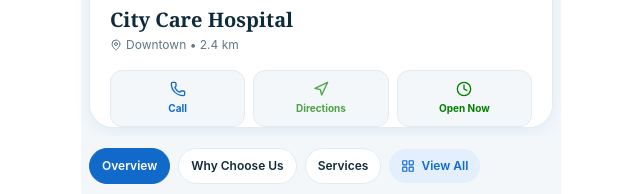
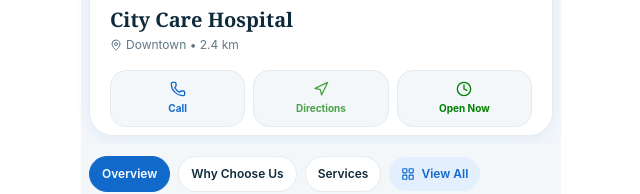
Before and after one commit to surajwizify-lgtm/my_app_demo, a React (Vite) app: page /hospitals/1 in a window 1280 px wide. Shown: the part 215-409 px from the top of the page, without its empty margins (319-959 px from the left). Built offline with nearby package versions, Linux system fonts and the light colour scheme.

Commit message:
improve button ui

```diff
--- a/src/components/common/SectionHeader.jsx
+++ b/src/components/common/SectionHeader.jsx
@@ -20,7 +20,7 @@ export default function SectionHeader({ title, subtitle, actionLabel, onAction }
                 <button
                     type="button"
                     onClick={onAction}
-                    className="shrink-0 bg-blue-100 rounded-3xl py-2 px-2 text-[13px] font-bold transition-transform active:scale-95"
+                    className="shrink-0 bg-blue-100 rounded-3xl py-2 px-4 text-[13px] font-bold transition-transform active:scale-95"
                     style={{ color: theme.colors.primary }}
                 >
                     {actionLabel}
--- a/src/components/home/ArticlesCategorySection.jsx
+++ b/src/components/home/ArticlesCategorySection.jsx
@@ -86,8 +86,8 @@ export default function ArticlesCategorySection() {
                         <div style={{ display: 'flex', justifyContent: 'space-between', alignItems: 'flex-start', marginBottom: theme.spacing.sm }}>
                             <div
                                 style={{
-                                    width: '48px',
-                                    height: '48px',
+                                    width: '60px',
+                                    height: '60px',
                                     borderRadius: '50%',
                                     padding: '3px',
                                     backgroundColor: theme.colors.white,
--- a/src/components/hospital/detail/HospitalHeroSection.jsx
+++ b/src/components/hospital/detail/HospitalHeroSection.jsx
@@ -63,10 +63,10 @@ export default function HospitalHeroSection({ hospital }) {
                         <MapPin size={12} /> {hospital.location} • {hospital.distance}
                     </p>
 
-                    <div className="mt-4 grid grid-cols-3 gap-2">
+                    <div className="mt-4 grid grid-cols-3 pb-2 gap-2">
                         <button
                             type="button"
-                            className="flex flex-col items-center justify-center gap-1 rounded-xl py-2.5"
+                            className="flex flex-col items-center justify-center gap-1 rounded-2xl py-2.5"
                             style={{ backgroundColor: theme.colors.background, border: `1px solid ${theme.colors.border}` }}
                         >
                             <Phone size={16} color={theme.colors.primary} />
@@ -74,7 +74,7 @@ export default function HospitalHeroSection({ hospital }) {
                         </button>
                         <button
                             type="button"
-                            className="flex flex-col items-center justify-center gap-1 rounded-xl py-2.5"
+                            className="flex flex-col items-center justify-center gap-1 rounded-2xl py-2.5"
                             style={{ backgroundColor: theme.colors.background, border: `1px solid ${theme.colors.border}` }}
                         >
                             <Navigation size={16} color={theme.colors.secondary} />
@@ -82,7 +82,7 @@ export default function HospitalHeroSection({ hospital }) {
                         </button>
                         <button
                             type="button"
-                            className="flex flex-col items-center justify-center gap-1 rounded-xl py-2.5"
+                            className="flex flex-col items-center justify-center gap-1 rounded-2xl py-2.5"
                             style={{ backgroundColor: theme.colors.background, border: `1px solid ${theme.colors.border}` }}
                         >
                             <Clock size={16} color={theme.colors.success} />
--- a/src/components/hospital/detail/OverviewTab.jsx
+++ b/src/components/hospital/detail/OverviewTab.jsx
@@ -18,7 +18,7 @@ export default function OverviewTab() {
             <ReportDoctorsTab />
             <FacilityTourTab />
             <ReviewsTab />
-            <PrescriptionTab />
+            {/* <PrescriptionTab /> */}
             <ScopeOfServicesTab />
             <PackagesTab />
             <PatientExperienceZoneTab />
--- a/src/components/hospital/detail/ReportDoctorsTab.jsx
+++ b/src/components/hospital/detail/ReportDoctorsTab.jsx
@@ -60,12 +60,12 @@ export default function ReportDoctorsTab() {
 
             {selected && (
                 <div
-                    className="fixed inset-0 z-50 flex items-end justify-center"
+                    className="fixed inset-0 z-50 flex items-end pb-20  justify-center"
                     style={{ backgroundColor: "rgba(15,42,58,0.55)" }}
                     onClick={() => setSelected(null)}
                 >
                     <div
-                        className="w-full max-w-[390px] rounded-t-3xl"
+                        className="w-full max-w-[390px] rounded-3xl"
                         style={{ backgroundColor: theme.colors.surface }}
                         onClick={(e) => e.stopPropagation()}
                     >
```
